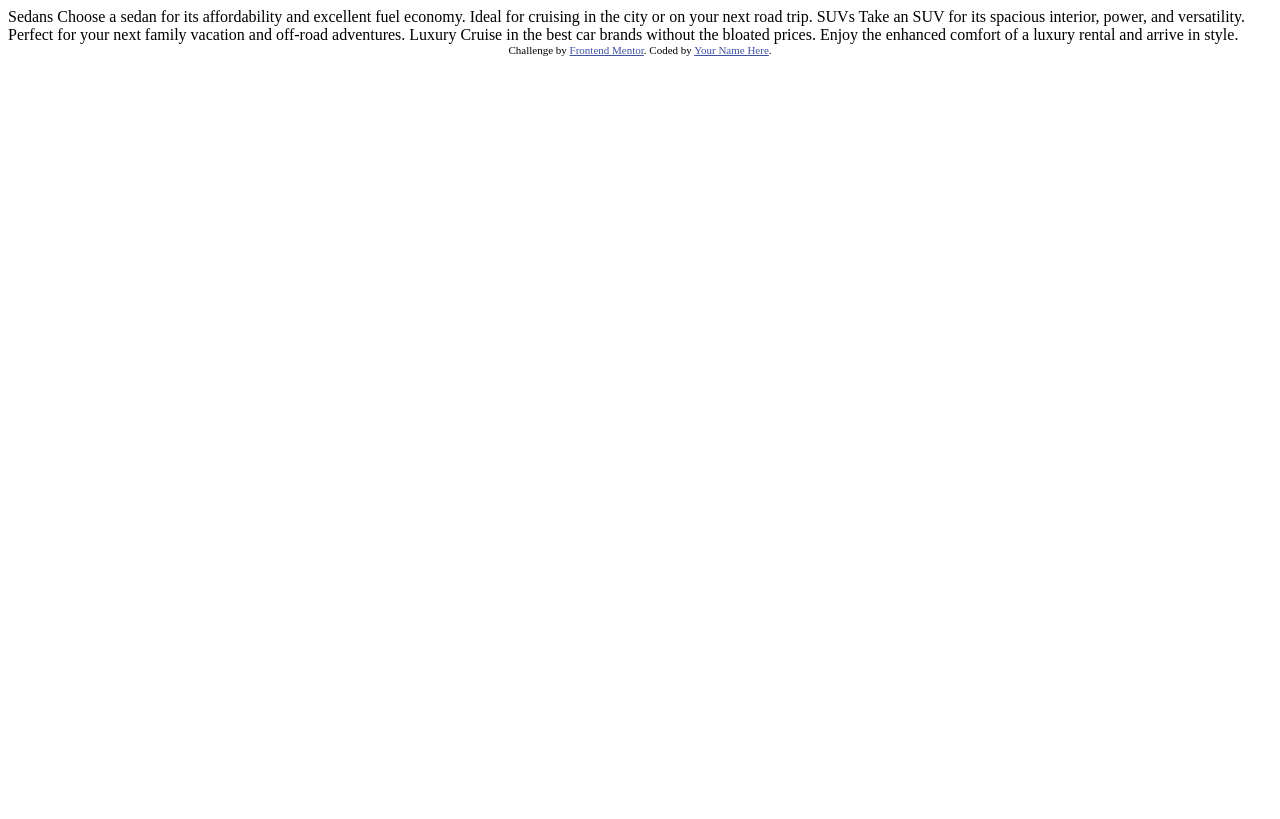
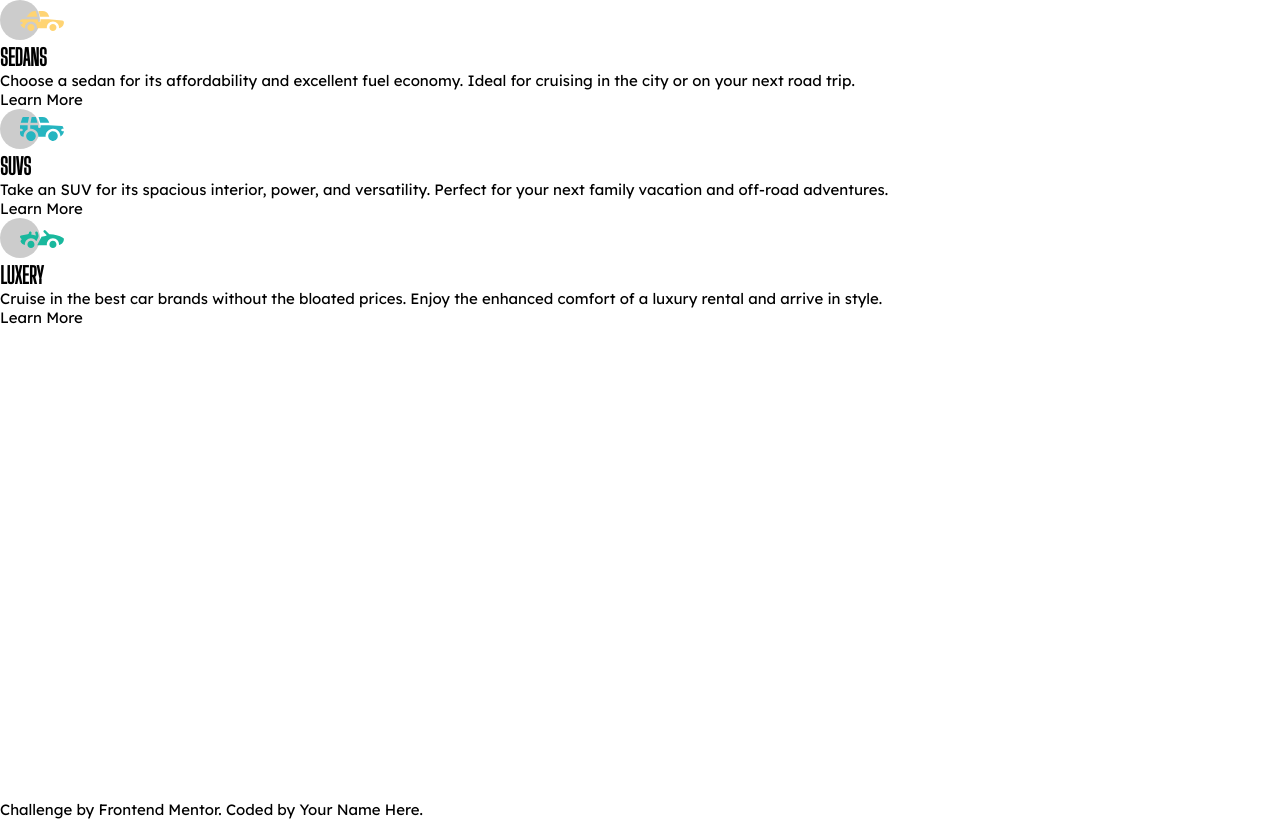
Before and after one commit to sdsimkins/3-Column-Preview-Card-Component, a plain HTML site: page index.html in a window 1280 px wide. Drawn offline with Linux system fonts and the light colour scheme.

Commit message:
Main starter plate

```diff
--- a/index.html
+++ b/index.html
@@ -3,31 +3,38 @@
 <head>
   <meta charset="UTF-8">
   <meta name="viewport" content="width=device-width, initial-scale=1.0"> <!-- displays site properly based on user's device -->
-
   <link rel="icon" type="image/png" sizes="32x32" href="./images/favicon-32x32.png">
-
+  <link rel="stylesheet" href="./styles/index.css">
+  <link rel="preconnect" href="https://fonts.gstatic.com">
+  <link href="https://fonts.googleapis.com/css2?family=Big+Shoulders+Display&family=Lexend+Deca&display=swap" rel="stylesheet">
   <title>Frontend Mentor | 3-column preview card component</title>
-
-  <!-- Feel free to remove these styles or customise in your own stylesheet 👍 -->
-  <style>
-    .attribution { font-size: 11px; text-align: center; }
-    .attribution a { color: hsl(228, 45%, 44%); }
-  </style>
 </head>
 <body>
-
-  Sedans
-  Choose a sedan for its affordability and excellent fuel economy. Ideal for cruising in the city
-  or on your next road trip.
-
-  SUVs
-  Take an SUV for its spacious interior, power, and versatility. Perfect for your next family vacation
-  and off-road adventures.
-
-  Luxury
-  Cruise in the best car brands without the bloated prices. Enjoy the enhanced comfort of a luxury
-  rental and arrive in style.
-
+  <main>
+    <section class="cards">
+      <div class="card sedans">
+        <img src="./images/icon-sedans.svg" alt="Sedans Icon">
+        <h2>SEDANS</h2>
+        <p>Choose a sedan for its affordability and excellent fuel economy. Ideal for cruising in the city
+          or on your next road trip.</p>
+        <a href="#">Learn More</a>
+      </div>
+      <div class="card suvs">
+        <img src="./images/icon-suvs.svg" alt="SUV Icon">
+        <h2>SUVS</h2>
+        <p>Take an SUV for its spacious interior, power, and versatility. Perfect for your next family vacation
+          and off-road adventures.</p>
+        <a href="#">Learn More</a>
+      </div>
+      <div class="card luxery">
+        <img src="./images/icon-luxury.svg" alt="Luxury Icon">
+        <h2>LUXERY</h2>
+        <p>Cruise in the best car brands without the bloated prices. Enjoy the enhanced comfort of a luxury
+          rental and arrive in style.</p>
+        <a href="#">Learn More</a>
+      </div>
+    </section>
+  </main>
   <div class="attribution">
     Challenge by <a href="https://www.frontendmentor.io?ref=challenge" target="_blank">Frontend Mentor</a>.
     Coded by <a href="#">Your Name Here</a>.
--- /dev/null
+++ b/styles/_global.scss
@@ -0,0 +1,20 @@
+// Global Styles and Variables
+
+HTML {
+  font-size: 15px;
+  font-family: "Lexend Deca", sans-serif;
+}
+
+$orange: hsl(31, 77%, 52%);
+$teal: hsl(184, 100%, 22%);
+$green: hsl(179, 100%, 13%);
+$text: hsla(0, 0%, 100%, 0.75);
+$grey: hsl(0, 0%, 95%);
+
+h2 {
+  font-family: "Big Shoulders Display", cursive;
+}
+a {
+  text-decoration: none;
+  color: black;
+}
--- /dev/null
+++ b/styles/_main.scss
@@ -0,0 +1,4 @@
+main {
+  height: 100vh;
+  display: flex;
+}
--- /dev/null
+++ b/styles/index.scss
@@ -0,0 +1,7 @@
+* {
+  margin: 0;
+  padding: 0;
+  box-sizing: border-box;
+}
+@import "global";
+@import "main";
```
Also changed, not shown: styles/index.css (added), 1 other file.
